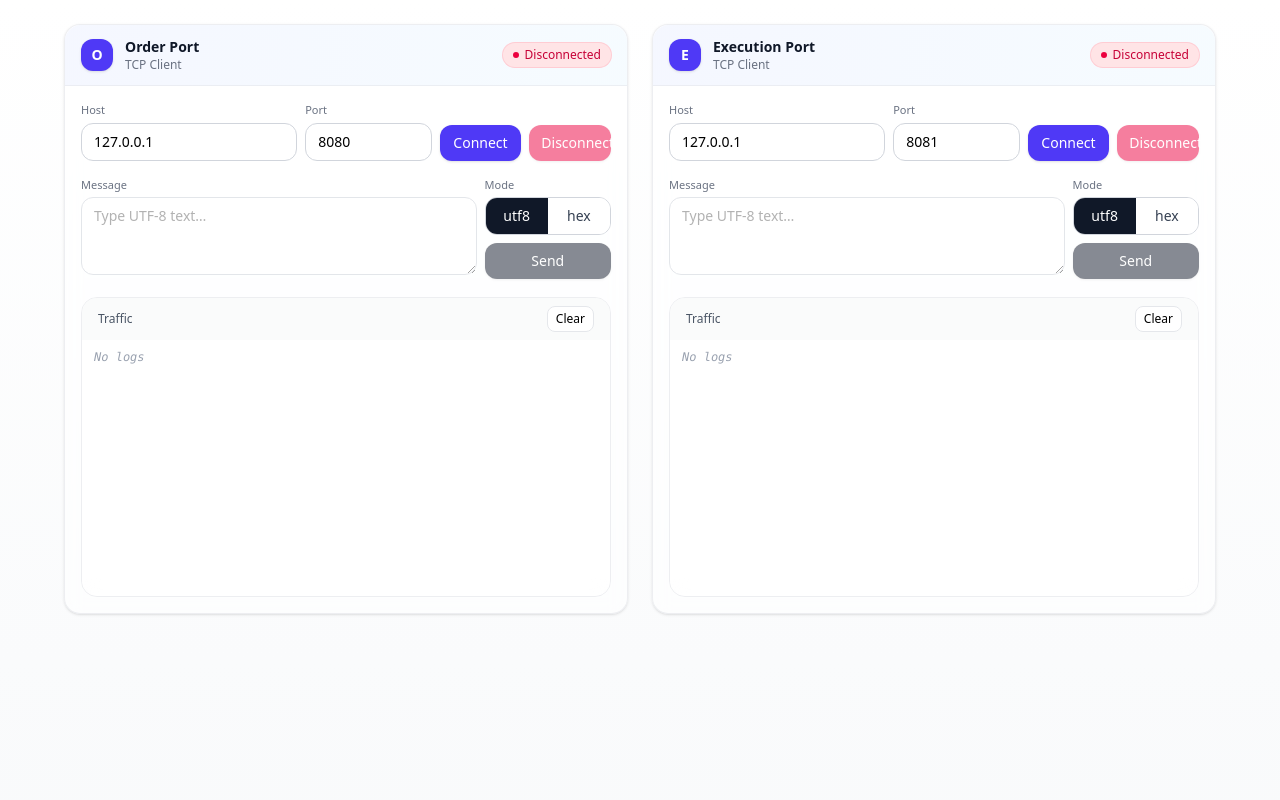
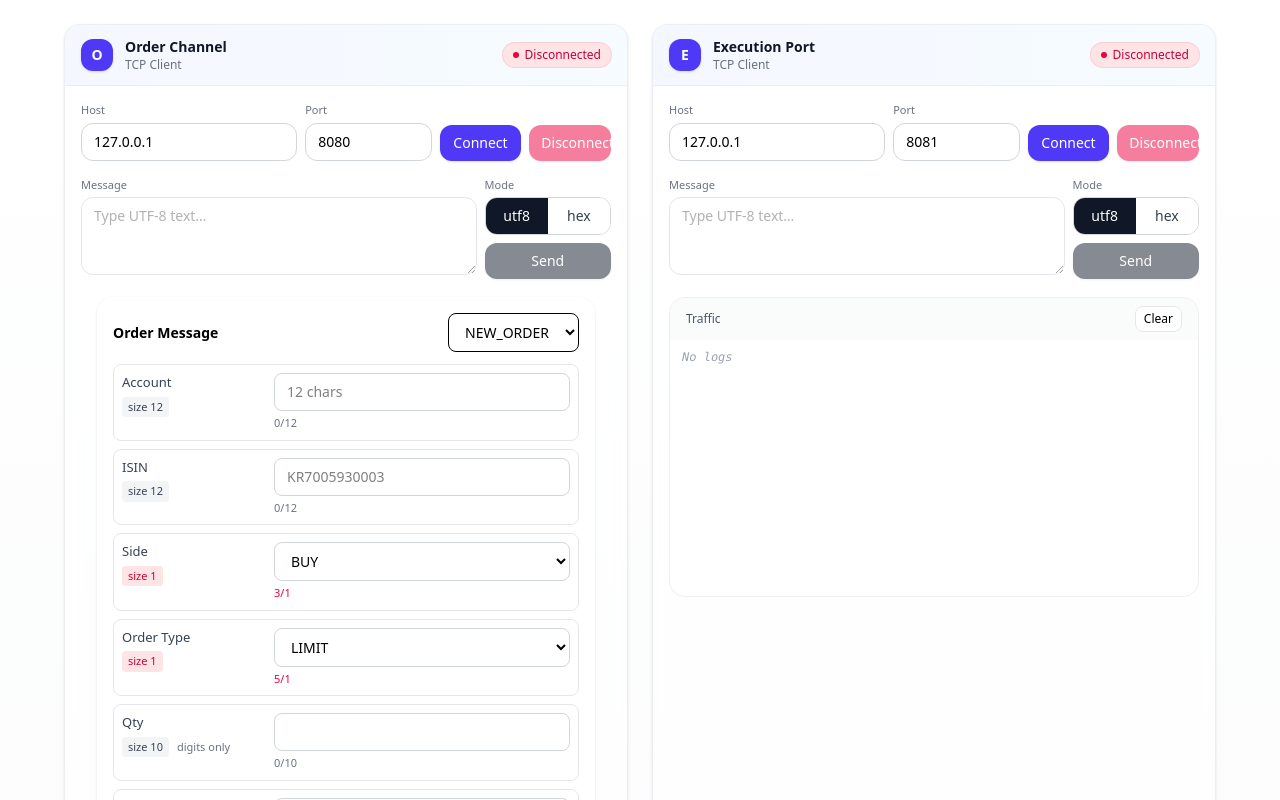
Before and after one commit to mbshin/pb-api-client, a React (Vite) app: page / in a window 1280 px wide. Shown: the top 800 px of the page. Built offline with nearby package versions, Linux system fonts and the light colour scheme.

Commit message:
created serializer

```diff
--- a/src/main/TcpClient.ts
+++ b/src/main/TcpClient.ts
@@ -52,7 +52,7 @@ export class TcpClient extends EventEmitter {
       sock.setNoDelay(true)
 
       sock.connect(port, host, () => {
-        this.socket = sock
+        this.socket = sock``
         this.setStatus('Connected', `${host}:${port}`)
         resolve({ ok: true, message: `Connected to ${host}:${port}` })
       })
--- a/src/main/index.ts
+++ b/src/main/index.ts
@@ -4,6 +4,8 @@ import { electronApp, optimizer, is } from '@electron-toolkit/utils'
 import icon from '../../resources/icon.png?asset'
 import { TcpClient } from './TcpClient'
 import { TcpManager } from './TcpManager'
+import { decodeMessage, encodeMessage } from './serializer'
+// import {} from ./serializer;
 
 
 let mainWindow: BrowserWindow | null = null
@@ -123,6 +125,30 @@ ipcMain.handle('tcp:destroy', async (_evt, { id }) => {
   tcpManager.destroy(id)
   return { ok: true }
 })
+
+
+
+
+const payload = {
+  ACNT_NO: '123456789012',
+  ISIN: 'KR7005930003',
+  SIDE: 'B',
+  ORD_TYPE: 'L',
+  QTY: '100',
+  PRICE: '12345',
+  TIF: 'DAY',
+  SHORT_CD: '0',
+  CL_ORD_ID: 'ORDER12345',
+}
+
+//encode
+const { frame } = encodeMessage('NEW_ORDER', payload)
+
+console.log(frame)
+
+//decode
+const { payload: decoded } = decodeMessage('NEW_ORDER', frame)
+console.log(decoded)
 
 
 // ipcMain.handle('connect-tcp', async (_event, { host, port }) => {
--- /dev/null
+++ b/src/main/serializer.ts
@@ -0,0 +1,119 @@
+// --- from earlier (schemas, encodeMessage, etc.) ---
+export type MsgType = 'NEW_ORDER' | 'CANCEL' | 'AMEND'
+
+type Kind = 'ascii' | 'num'
+type FieldSpec = { key: string; size: number; kind: Kind }
+type MessageSpec = { type: MsgType; fields: FieldSpec[] }
+
+const NEW_ORDER: MessageSpec = {
+  type: 'NEW_ORDER',
+  fields: [
+    { key: 'ACNT_NO',   size: 12, kind: 'ascii' },
+    { key: 'ISIN',      size: 12, kind: 'ascii' },
+    { key: 'SIDE',      size: 1,  kind: 'ascii' },
+    { key: 'ORD_TYPE',  size: 1,  kind: 'ascii' },
+    { key: 'QTY',       size: 10, kind: 'num'   },
+    { key: 'PRICE',     size: 13, kind: 'num'   },
+    { key: 'TIF',       size: 3,  kind: 'ascii' },
+    { key: 'SHORT_CD',  size: 1,  kind: 'ascii' },
+    { key: 'CL_ORD_ID', size: 20, kind: 'ascii' },
+  ],
+}
+
+const CANCEL: MessageSpec = {
+  type: 'CANCEL',
+  fields: [
+    { key: 'ACNT_NO',    size: 12, kind: 'ascii' },
+    { key: 'ORIG_CL_ID', size: 20, kind: 'ascii' },
+    { key: 'REASON',     size: 1,  kind: 'ascii' },
+    { key: 'CL_ORD_ID',  size: 20, kind: 'ascii' },
+  ],
+}
+
+const AMEND: MessageSpec = {
+  type: 'AMEND',
+  fields: [
+    { key: 'ACNT_NO',    size: 12, kind: 'ascii' },
+    { key: 'ORIG_CL_ID', size: 20, kind: 'ascii' },
+    { key: 'NEW_QTY',    size: 10, kind: 'num'   },
+    { key: 'NEW_PRICE',  size: 13, kind: 'num'   },
+    { key: 'CL_ORD_ID',  size: 20, kind: 'ascii' },
+  ],
+}
+
+const SCHEMAS: Record<MsgType, MessageSpec> = {
+  NEW_ORDER, CANCEL, AMEND,
+}
+
+// --- Encoding helpers ---
+function encodeField({ kind, size }: FieldSpec, val: any): Buffer {
+  if (kind === 'ascii') {
+    const s = (val ?? '').toString()
+    return Buffer.from(s.padEnd(size).slice(0, size), 'ascii')
+  }
+  if (kind === 'num') {
+    const s = (val ?? '').toString().replace(/\D/g, '')
+    return Buffer.from(s.padStart(size, '0').slice(-size), 'ascii')
+  }
+  throw new Error(`Unknown kind: ${kind}`)
+}
+
+/** Encode body buffer for given message type */
+export function encodeBody(type: MsgType, payload: Record<string, any>): Buffer {
+  const spec = SCHEMAS[type]
+  if (!spec) throw new Error(`Unknown message type: ${type}`)
+
+  const parts = spec.fields.map(f => encodeField(f, payload[f.key]))
+  return Buffer.concat(parts)
+}
+
+/** Frame body with 4-byte length prefix (big-endian) */
+export function encodeMessage(type: MsgType, payload: Record<string, any>) {
+  const body = encodeBody(type, payload)
+  const frame = Buffer.allocUnsafe(4 + body.length)
+  frame.writeUInt32BE(body.length, 0)
+  body.copy(frame, 4)
+
+  return {
+    body,
+    frame,
+    hexBody: body.toString('hex'),
+    hexFrame: frame.toString('hex'),
+  }
+}
+
+// --- decode helper ---
+function decodeField({ kind, size }: FieldSpec, buf: Buffer): string {
+  const raw = buf.toString('ascii')
+  if (kind === 'ascii') {
+    return raw.trim()
+  }
+  if (kind === 'num') {
+    return raw.replace(/^0+/, '') || '0'
+  }
+  return raw
+}
+
+/**
+ * Deserialize a framed message:
+ * - strips 4-byte length header
+ * - slices fields according to schema
+ * - returns { payload, hexBody }
+ */
+export function decodeMessage(type: MsgType, frame: Buffer) {
+  const spec = SCHEMAS[type]
+  if (!spec) throw new Error(`Unknown type ${type}`)
+
+  const bodyLen = frame.readUInt32BE(0)
+  const body = frame.subarray(4, 4 + bodyLen)
+
+  let offset = 0
+  const payload: Record<string, string> = {}
+  for (const f of spec.fields) {
+    const slice = body.subarray(offset, offset + f.size)
+    offset += f.size
+    payload[f.key] = decodeField(f, slice)
+  }
+
+  return { payload, hexBody: body.toString('hex') }
+}
--- a/src/renderer/src/App.tsx
+++ b/src/renderer/src/App.tsx
@@ -24,7 +24,9 @@ export default function App() {
   }
 
   useEffect(() => {
-    let offStatus = () => {}, offData = () => {}, offClosed = () => {}
+    let offStatus = () => {},
+      offData = () => {},
+      offClosed = () => {}
 
     ;(async () => {
       // 1) Create a TCP client in main and get its id
@@ -48,7 +50,9 @@ export default function App() {
 
     // 3) Cleanup on unmount
     return () => {
-      offStatus(); offData(); offClosed()
+      offStatus()
+      offData()
+      offClosed()
       const id = clientIdRef.current
       if (id != null) {
         window.tcp.destroy(id)
@@ -94,11 +98,27 @@ export default function App() {
     }
   }
 
+
+
   return (
-
     <div className="min-h-screen bg-gradient-to-b from-white to-gray-50 dark:from-gray-950 dark:to-gray-900 p-4 lg:p-6">
       <div className="mx-auto max-w-6xl grid grid-cols-1 lg:grid-cols-2 gap-6">
-        <TcpPanelModern title="Order Port" defaultPort={8080} />
+
+          <TcpPanelModern title="Order Channel" defaultPort={8080}>
+            {({ status, send }) => (
+              <OrderForm
+                disabled={status !== 'Connected'}
+                onSent={async (type, payload) => {
+                  console.log(payload)
+                /*  const { hexFrame } = encodeMessage(type, payload, {
+                    scalers: { PRICE: 100, NEW_PRICE: 100 }
+                  })*/
+                   await send('utf8', JSON.stringify(payload, null, 2))
+                }}
+              />
+            )}
+          </TcpPanelModern>
+
         <TcpPanelModern title="Execution Port" defaultPort={8081} />
       </div>
     </div>
--- a/src/renderer/src/components/TcpPanel.tsx
+++ b/src/renderer/src/components/TcpPanel.tsx
@@ -1,16 +1,28 @@
 // src/components/TcpPanelModern.tsx
-import React, { useState } from 'react'
+import React, { ReactNode, useState } from 'react'
 import StatusBadge from './StatusBadge'
 import { useTcpClient } from '../hooks/useTcpClient'
 import LogPanelModern from './LogPanelModern'
 
+
+type Props = {
+  title: string
+  defaultHost?: string
+  defaultPort?: number
+  children?: (opts: {
+    status: 'Disconnected' | 'Connecting' | 'Connected'
+    send: (mode: 'utf8' | 'hex', data: string) => Promise<any>
+  }) => ReactNode
+}
+
 export default function TcpPanelModern({
                                          title,
                                          defaultHost = '127.0.0.1',
-                                         defaultPort = 8080
-                                       }: {
-  title: string; defaultHost?: string; defaultPort?: number
-}) {
+                                         defaultPort = 0,
+                                         children
+                                       }:
+  Props
+) {
   const { status, connect, disconnect, send, messages, clear } = useTcpClient()
   const [host, setHost] = useState(defaultHost)
   const [port, setPort] = useState(String(defaultPort))
@@ -129,6 +141,13 @@ export default function TcpPanelModern({
           </div>
         </div>
 
+        {/* Extra children (like OrderForm) */}
+        {children && (
+          <div className="px-4 pb-4">
+            {children({ status, send })}
+          </div>
+        )}
+
         {/* Log */}
         <LogPanelModern items={messages} onClear={clear} />
       </div>
```
